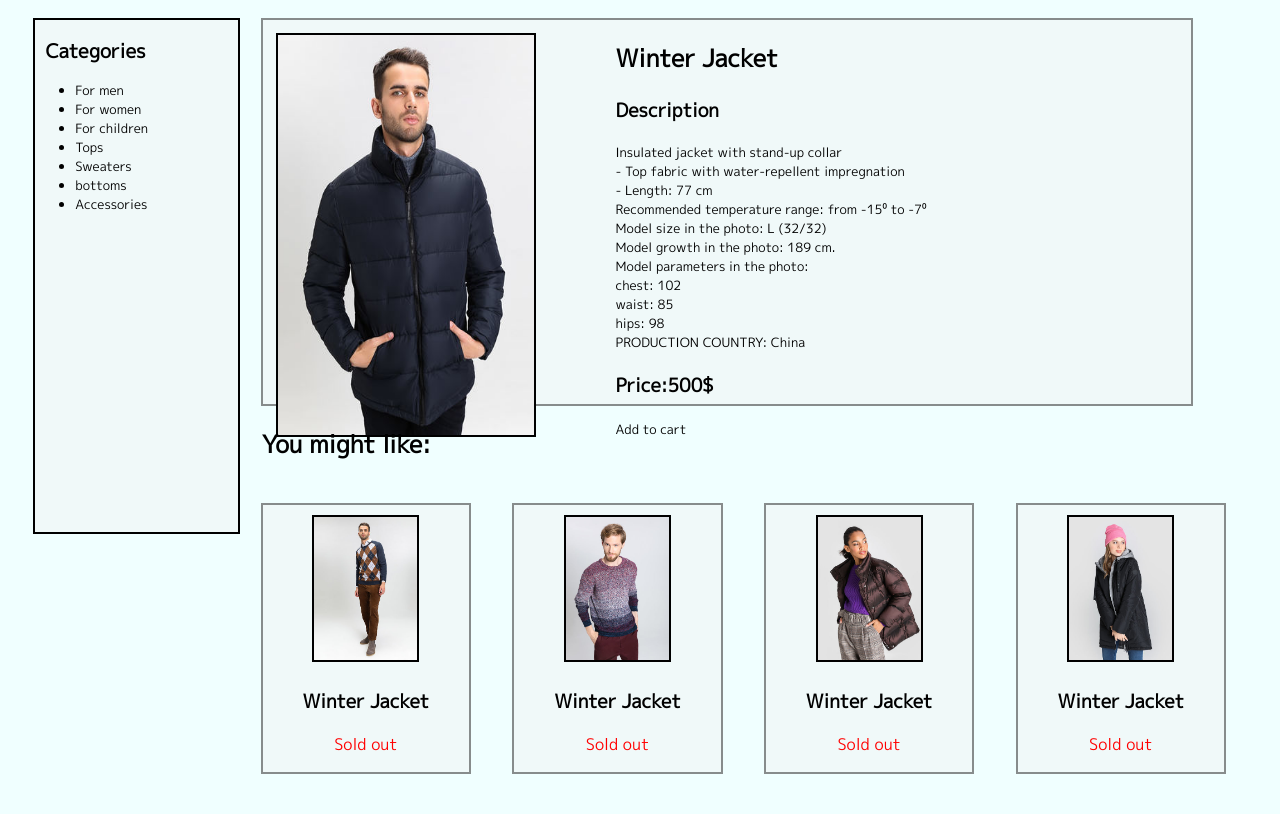
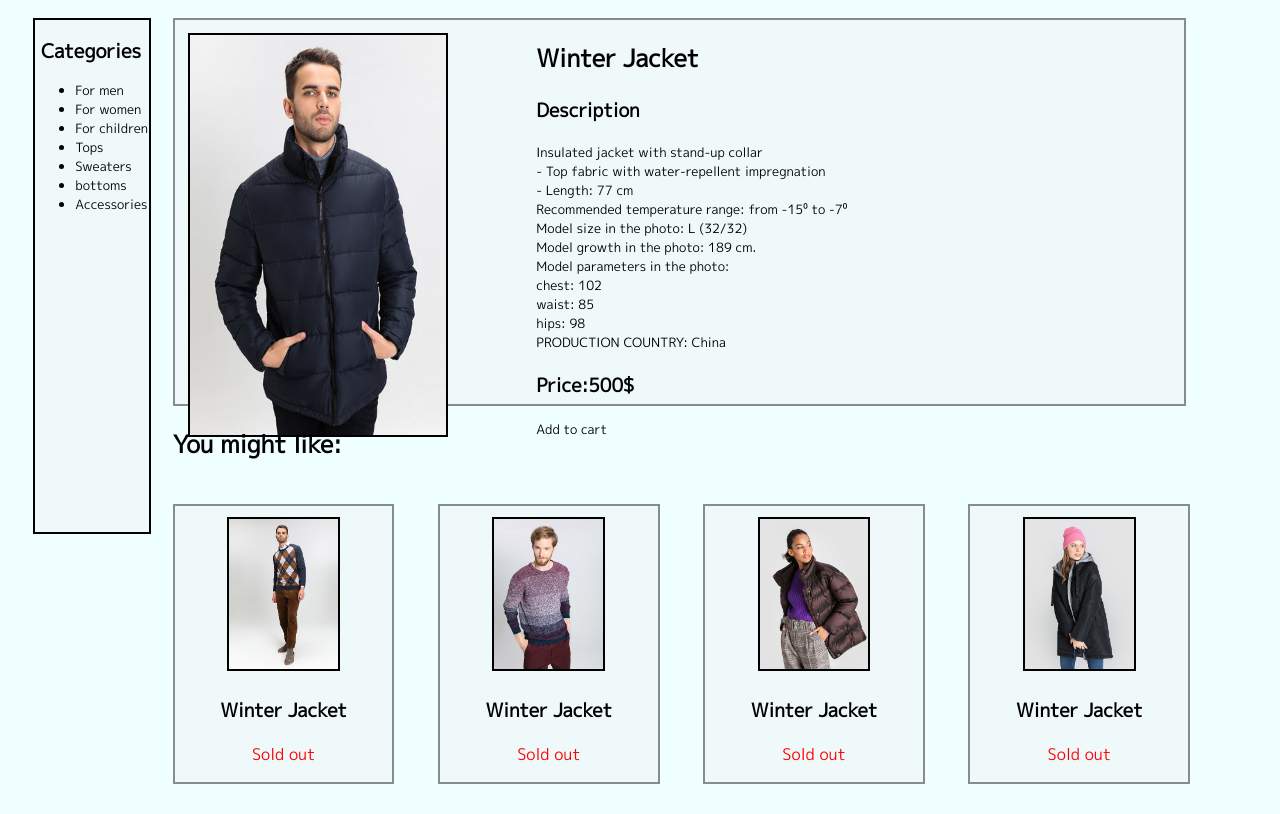
Before and after one commit to JohnSmithW/LabWork4, a plain HTML site: page index-two.html in a window 1280 px wide. Shown: the part 70-884 px from the top of the page. Drawn offline with Linux system fonts and the light colour scheme; a script that the page names is missing.

Commit message:
updated view.css

```diff
--- a/view.css
+++ b/view.css
@@ -41,7 +41,7 @@ aside {
 }
 
 .side-box {
-  width: 25%;
+  width: 12.1%;
   height: 40vmax;
   background-color: rgba(238, 238, 238, 0.349);
   margin-left: 2%;
@@ -55,6 +55,7 @@ aside {
 .main-blocks {
   display: flex;
   flex-wrap: wrap;
+  width: 97.1%;
 }
 
 .for-sale-item {
@@ -70,6 +71,7 @@ aside {
   border: 2px solid rgb(0, 0, 0);
   margin-top: 5%;
   transition-duration: 0.5s;
+  cursor: pointer;
 }
 
 p {
```
